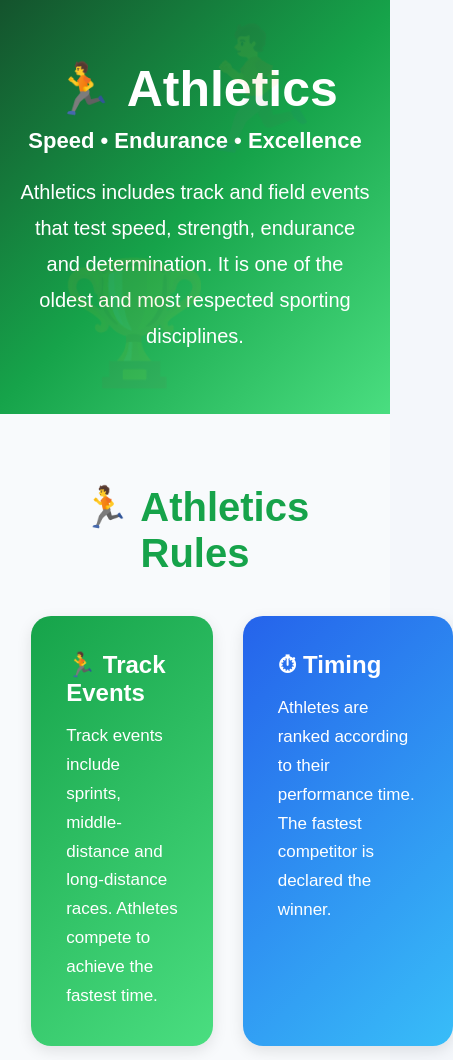
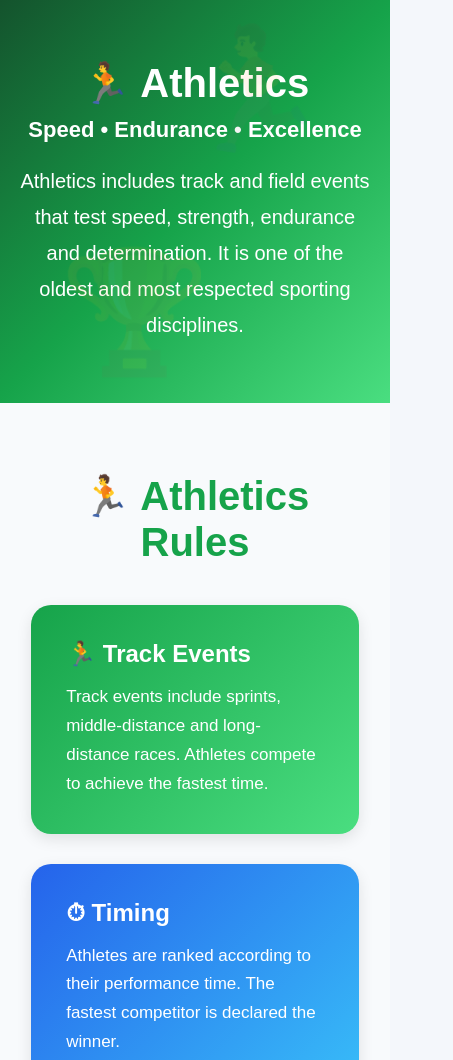
Before and after one commit to nandinisonare3-pixel/gymkhana-sports, a plain HTML site: page athletics.html in a window 390 px wide. Shown: the top 1060 px of the page, 453 px wide, since content can reach past the window. Drawn offline with Linux system fonts and the light colour scheme.

Commit message:
Add files via upload

```diff
--- a/athletics.html
+++ b/athletics.html
@@ -142,6 +142,22 @@
 .back-btn:hover{
     background:#15803d;
 }
+@media (max-width: 768px){
+
+    .rules-grid{
+        grid-template-columns:1fr;
+    }
+
+    .hero-athletics h1,
+    .hero-badminton h1{
+        font-size:40px;
+    }
+
+    .rule-card{
+        min-height:auto;
+    }
+
+}
 
 </style>
 
```
Also changed, not shown: badminton.html (+16 -0 lines).
